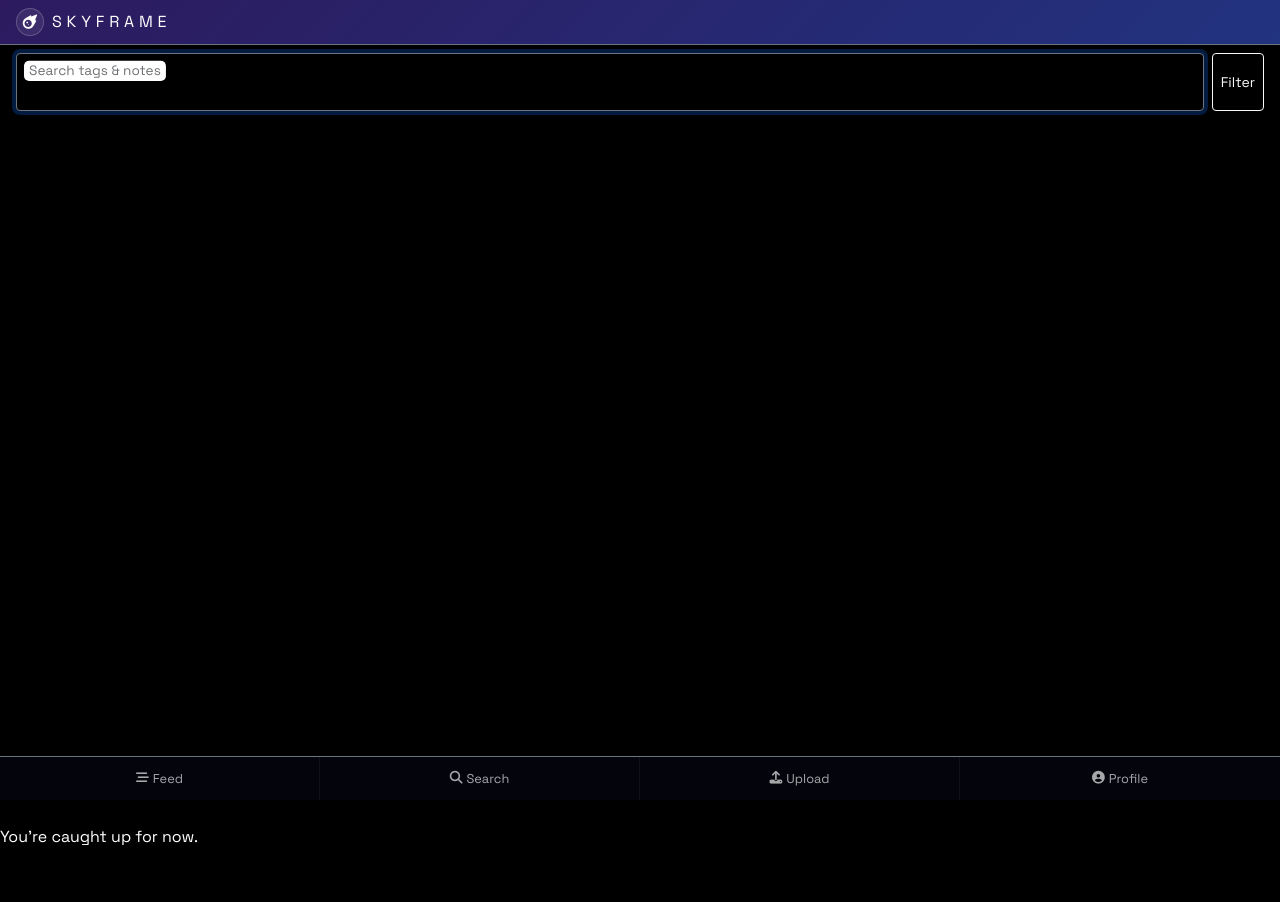
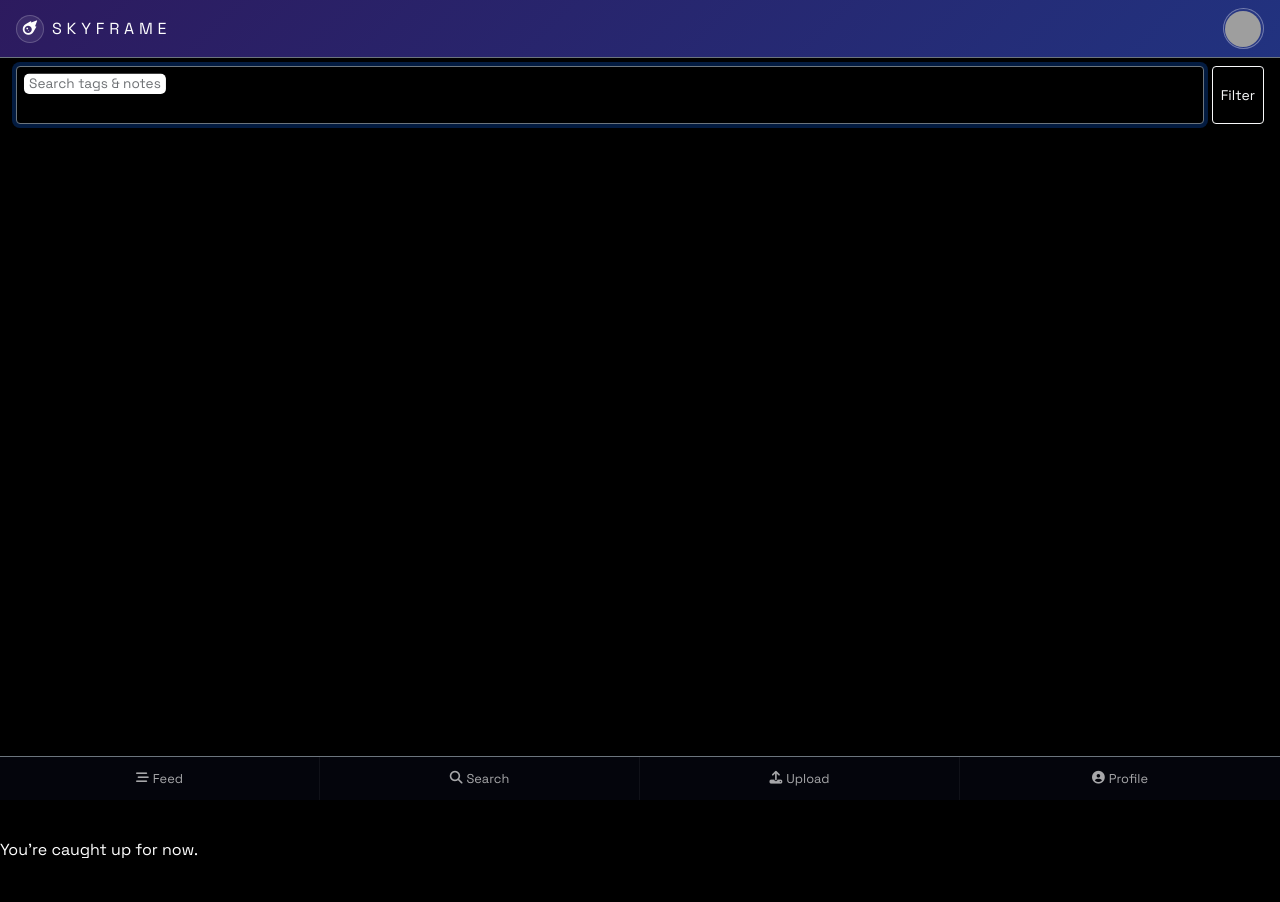
Before and after one commit to ibsoft/SkyFrame, a Flask app: page /feed in a window 1280 px wide. Before the commit the page ends 845 px from the top, so only its background shows below. Run offline with Flask 3, Linux system fonts and the light colour scheme; the visitor is signed in with stand-in values (Sample User, id 1); data that the repository does not hold is empty; some libraries are stand-ins or nearby versions; grey boxes are pictures that could not be loaded.

Commit message:
latest avatar fix top

```diff
--- a/skyframe/api/routes.py
+++ b/skyframe/api/routes.py
@@ -119,7 +119,6 @@ def _serialize_image(
         "thumb_url": url_for("api.download_image", image_id=image.id, thumb=1),
         "download_url": url_for("api.download_image", image_id=image.id),
         "download_name": f"{winjupos_label_from_metadata(image.object_name, image.observed_at, image.filter, image.uploader.username)}.jpg",
-        "uploader_avatar": image.uploader.avatar_url,
         "tags": _extract_tags(image.notes),
     }
 
--- a/static/css/styles.css
+++ b/static/css/styles.css
@@ -39,6 +39,31 @@ body {
 }
 .header-icon i {
     font-size: 0.9rem;
+}
+
+.header-profile-link {
+    display: inline-flex;
+    align-items: center;
+    justify-content: center;
+    padding: 0.1rem;
+    border-radius: 999px;
+    border: 1px solid rgba(255, 255, 255, 0.35);
+    background: rgba(255, 255, 255, 0.03);
+    transition: transform 0.15s ease, border-color 0.15s ease;
+}
+
+.header-profile-link:hover,
+.header-profile-link:focus-visible {
+    transform: translateY(-1px);
+    border-color: rgba(255, 255, 255, 0.6);
+}
+
+.header-profile-avatar {
+    width: 36px;
+    height: 36px;
+    border-radius: 50%;
+    object-fit: cover;
+    display: block;
 }
 
 @keyframes header-gradient {
--- a/static/js/feed.js
+++ b/static/js/feed.js
@@ -248,17 +248,7 @@
                     </button>
                     ${
                         image.owned_by_current_user
-                            ? `<a class="action-icon" href="/images/${image.id}/edit"><span>Edit</span></a>
-                               <div class="action-avatar mt-2">
-                                 ${
-                                     image.uploader_avatar
-                                         ? `<img src="${image.uploader_avatar}" alt="${image.uploader} avatar">`
-                                         : `<span class="fa-stack fa-lg text-white">
-                                          <i class="fas fa-circle fa-stack-2x"></i>
-                                          <i class="fas fa-user fa-stack-1x fa-inverse"></i>
-                                         </span>`
-                                 }
-                               </div>`
+                            ? `<a class="action-icon" href="/images/${image.id}/edit"><span>Edit</span></a>`
                             : ""
                     }
                 </div>
--- a/templates/base.html
+++ b/templates/base.html
@@ -27,6 +27,11 @@
                     </span>
                     <span class="text-uppercase fs-6 letter-spacing">SkyFrame</span>
                 </div>
+                {% if current_user.is_authenticated %}
+                    <a href="{{ url_for('main.profile') }}" class="header-profile-link" aria-label="Open profile">
+                        <img src="{{ current_user.avatar_url }}" alt="{{ current_user.username }} avatar" class="header-profile-avatar">
+                    </a>
+                {% endif %}
             </div>
         </header>
         <main class="flex-fill position-relative">
--- a/templates/feed.html
+++ b/templates/feed.html
@@ -55,16 +55,6 @@
                                 <a class="action-icon" href="{{ url_for('main.edit_image', image_id=image.id) }}">
                                     <span>Edit</span>
                                 </a>
-                                <div class="action-avatar mt-2">
-                                    {% if image.avatar_url %}
-                                        <img src="{{ image.avatar_url }}" alt="{{ image.uploader.username }} avatar">
-                                    {% else %}
-                                        <span class="fa-stack fa-lg text-white">
-                                            <i class="fas fa-circle fa-stack-2x"></i>
-                                            <i class="fas fa-user fa-stack-1x fa-inverse"></i>
-                                        </span>
-                                    {% endif %}
-                                </div>
                             {% endif %}
                         </div>
                     {% endif %}
```
